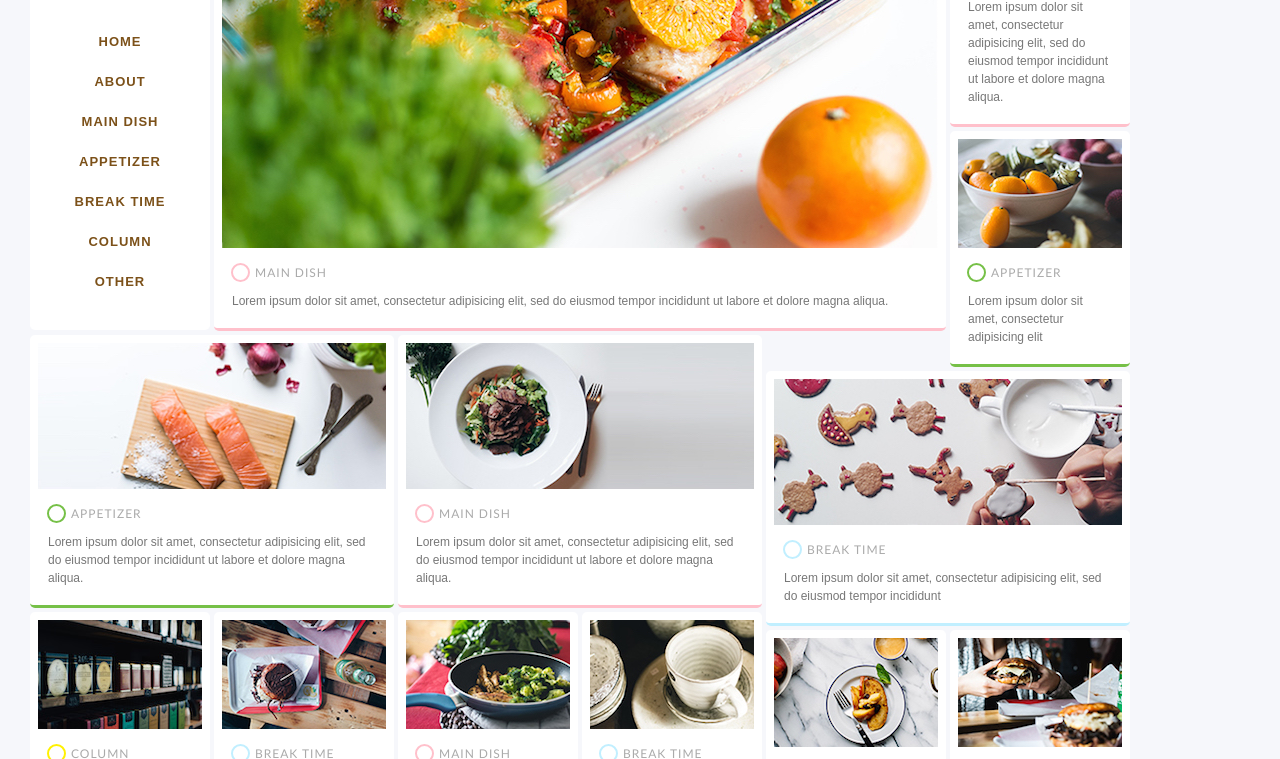
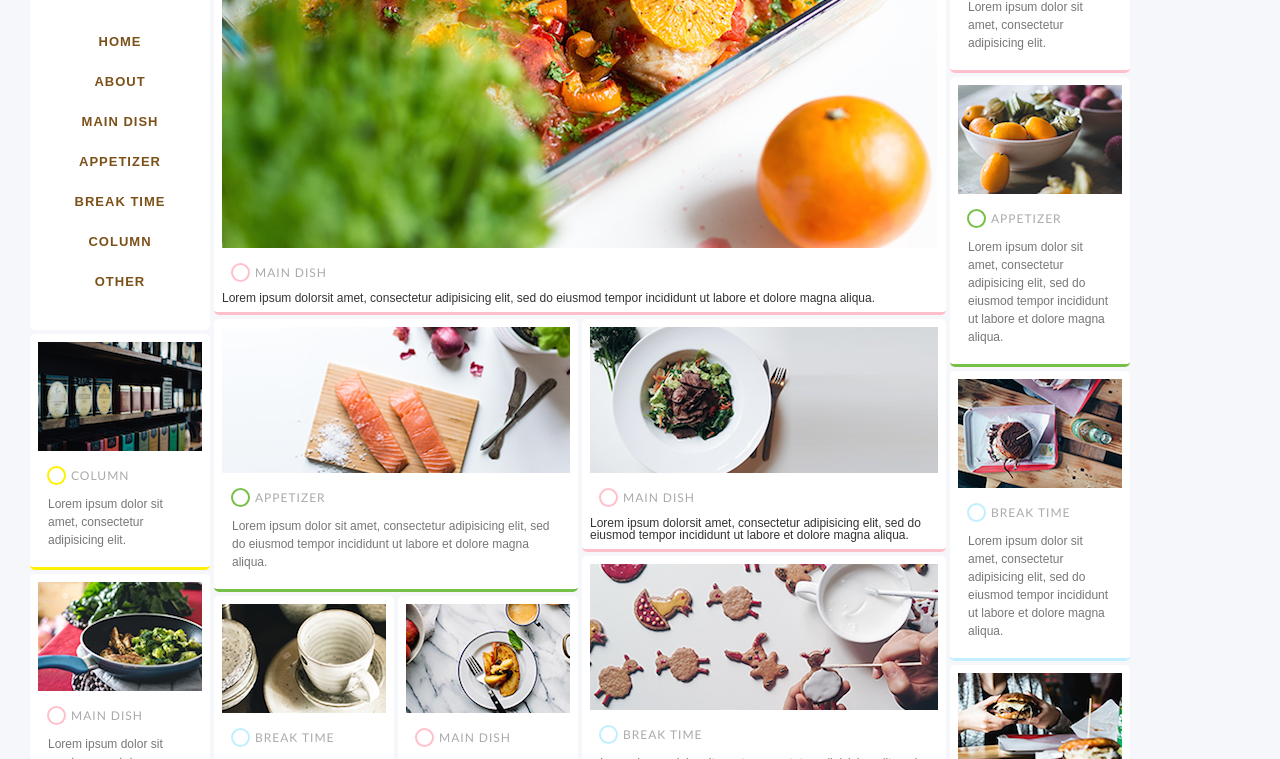
Before and after one commit to kento89/html-css, a plain HTML site: page grid-layout/index.html in a window 1280 px wide. Shown: the part 193-952 px from the top of the page. Drawn offline with nearby package versions, Linux system fonts and the light colour scheme.

Commit message:
2章完了

```diff
--- a/grid-layout/css/style.css
+++ b/grid-layout/css/style.css
@@ -1,31 +1,23 @@
 @charset "UTF-8";
 
-/* --------------------------------
- * base
- * -------------------------------- */
-html {
+html{
   font-size: 62.5%;
 }
-body {
+body{
   padding: 30px;
   background-color: #f6f7fb;
   color: #333;
   font-size: 1.2rem;
-  font-family: "Hiragino Kaku Gothic ProN",  Meiryo,  sans-serif;
+  font-family: "Hragino Kaku Gothic ProN", Meiryo, sans-serif;
 }
-*, *::before, *::after {
+*, *::before, *::after{
   box-sizing: border-box;
 }
-a:link, a:visited, a:hover, a:active {
+a:link, a:visited, a:hover, a:active{
   color: #7C5119;
   text-decoration: none;
 }
-
-
-/* --------------------------------
- * item
- * -------------------------------- */
-.item {
+.item{
   width: 180px;
   margin-bottom: 4px;
   padding: 8px;
@@ -33,18 +25,18 @@ a:link, a:visited, a:hover, a:active {
   border-radius: 5px;
   background-color: #fff;
 }
-.item .image {
+.item .image{
   display: block;
   width: 100%;
   height: 109px;
 }
-.item .category {
+.item .category{
   margin: 15px 9px 10px;
   color: #aaa;
   letter-spacing: 1px;
-  font-family: "Trebuchet MS", "Hiragino Kaku Gothic ProN",  Meiryo,  sans-serif;
+  font-family: "Trebuchet MS", "Hiragino Kaku Gothic ProN", Meiryo, sans-serif;
 }
-.item .category::before {
+.item .category::before{
   content: '';
   display: inline-block;
   width: 19px;
@@ -54,11 +46,11 @@ a:link, a:visited, a:hover, a:active {
   border-radius: 50%;
   vertical-align: -5px;
 }
-.item .description {
+.item .description{
   margin: 10px;
   line-height: 1.5;
 }
-.item > a {
+.item>a{
   display: block;
   margin: -8px -8px -11px;
   padding: 8px 8px 11px;
@@ -66,72 +58,63 @@ a:link, a:visited, a:hover, a:active {
   color: #777;
   transition: all 0.3s;
 }
-.item > a:hover {
-  box-shadow: 0 0 6px -1px rgba(0, 0, 0, 0.3);
+.item>a:hover{
+  box-shadow: 0 0 6px -1px rgba(0,0,0,0.3);
   opacity: 0.8;
 }
-.item-maindish,
-.item-maindish .category::before {
+.item-maindish, .item-maindish .category::before{
   border-color: #FFC0CB;
 }
-.item-appetizer,
-.item-appetizer .category::before {
+.item-appetizer, .item-appetizer .category::before{
   border-color: #76C047;
 }
-.item-column,
-.item-column .category::before {
+.item-column, .item-column .category::before{
   border-color: #FFF100;
 }
-.item-breaktime,
-.item-breaktime .category::before {
+.item-breaktime, .item-breaktime .category::before{
   border-color: #C1EFFF;
 }
-.item-m {
+.item-m{
   width: 364px;
 }
-.item-m .image {
+.item-m .image{
   height: 146px;
 }
-.item-l {
+.item-l{
   width: 732px;
 }
-.item-l .image {
+.item-l .image{
   height: 403px;
 }
-
-
-/* --------------------------------
- * header
- * -------------------------------- */
-.header {
+.header{
   padding: 25px 0;
   border-bottom: none;
   text-align: center;
 }
-.logo {
+.logo{
   width: 136px;
   height: 136px;
   transition: -webkit-transform 0.3s;
   transition: transform 0.3s;
 }
-.logo:hover {
+.logo:hover{
   -webkit-transform: rotate(360deg);
   transform: rotate(360deg);
 }
 .nav {
   margin: 35px auto 10px;
 }
-.nav-item {
+.nav-item{
   margin-top: 20px;
   text-align: center;
   letter-spacing: 1px;
   font-weight: bold;
   font-size: 1.3rem;
 }
-.nav-item a {
+.nav-item a{
   display: inline-block;
 }
-.nav-item a::after {
+.nav-item a::after{
   content: '';
   display: block;
   width: 0;
@@ -139,65 +122,6 @@ a:link, a:visited, a:hover, a:active {
   border-bottom: 1px solid #7C5119;
   transition: width 0.3s ease-in-out;
 }
-.nav-item a:hover::after {
+.nav-item a:hover::after{
   width: 100%;
 }
-
-
-/* --------------------------------
- * challenge
- * -------------------------------- */
-/*
-.item {
-  overflow: hidden;
-}
-.item > a::before {
-  content: '';
-  position: absolute;
-  top: 8px;
-  right: 8px;
-  left: 8px;
-  display: block;
-  height: 109px;
-  background: rgba(0, 0, 0, 0.5);
-  opacity: 0;
-  transition: opacity 0.3s linear;
-}
-.item-m > a::before {
-  height: 146px;
-}
-.item-l > a::before {
-  height: 403px;
-}
-.item > a:hover::before {
-  opacity: 1;
-}
-.item > a::after {
-  content: 'MORE';
-  position: absolute;
-  top: 43.5px;
-  left: 150%;
-  display: block;
-  width: 100px;
-  margin-left: -50px;
-  padding: 8px;
-  border: 3px solid #fff;
-  color: #fff;
-  text-align: center;
-  letter-spacing: 3px;
-  font-size: 1.6rem;
-  font-family: "Trebuchet MS", "Hiragino Kaku Gothic ProN",  Meiryo,  sans-serif;
-  opacity: 0;
-  transition: all 0.3s ease-in-out;
-}
-.item-m > a::after {
-  top: 62px;
-}
-.item-l > a::after {
-  top: 190.5px;
-}
-.item > a:hover::after {
-  left: 50%;
-  opacity: 1;
-}
-*/
--- a/grid-layout/index.html
+++ b/grid-layout/index.html
@@ -1,5 +1,5 @@
 <!DOCTYPE html>
-<html lang="ja">
+<html lang="en">
 <head>
   <meta charset="UTF-8">
   <title>グリッドレイアウト</title>
@@ -28,115 +28,146 @@
   <section class="item item-l item-maindish">
     <a href="#">
       <img class="image" src="images/image_L_1.jpg" alt="メインディッシュ">
-      <div class="category">MAIN DISH</div>
-      <p class="description">Lorem ipsum dolor sit amet, consectetur adipisicing elit, sed do eiusmod tempor incididunt ut labore et dolore magna aliqua.</p>
     </a>
+    <div class="category">MAIN DISH</div>
+    <p>
+      Lorem ipsum dolorsit amet, consectetur adipisicing elit, sed do eiusmod tempor incididunt ut labore et dolore magna aliqua.
+    </p>
   </section>
   <section class="item item-m item-appetizer">
     <a href="#">
       <img class="image" src="images/image_M_1.jpg" alt="前菜">
       <div class="category">APPETIZER</div>
-      <p class="description">Lorem ipsum dolor sit amet, consectetur adipisicing elit, sed do eiusmod tempor incididunt ut labore et dolore magna aliqua.</p>
+      <p class="description">
+        Lorem ipsum dolor sit amet, consectetur adipisicing elit, sed do eiusmod tempor incididunt ut labore et dolore magna aliqua.
+      </p>
     </a>
   </section>
   <section class="item item-m item-maindish">
     <a href="#">
       <img class="image" src="images/image_M_2.jpg" alt="メインディッシュ">
-      <div class="category">MAIN DISH</div>
-      <p class="description">Lorem ipsum dolor sit amet, consectetur adipisicing elit, sed do eiusmod tempor incididunt ut labore et dolore magna aliqua.</p>
     </a>
+    <div class="category">MAIN DISH</div>
+    <p>
+      Lorem ipsum dolorsit amet, consectetur adipisicing elit, sed do eiusmod tempor incididunt ut labore et dolore magna aliqua.
+    </p>
   </section>
   <section class="item item-maindish">
     <a href="#">
       <img class="image" src="images/image_S_1.jpg" alt="メインディッシュ">
       <div class="category">MAIN DISH</div>
-      <p class="description">Lorem ipsum dolor sit amet, consectetur adipisicing elit, sed do eiusmod tempor incididunt ut labore et dolore magna aliqua.</p>
+      <p class="description">
+        Lorem ipsum dolor sit amet, consectetur adipisicing elit.
+      </p>
     </a>
   </section>
   <section class="item item-appetizer">
     <a href="#">
       <img class="image" src="images/image_S_2.jpg" alt="前菜">
       <div class="category">APPETIZER</div>
-      <p class="description">Lorem ipsum dolor sit amet, consectetur adipisicing elit</p>
+      <p class="description">
+        Lorem ipsum dolor sit amet, consectetur adipisicing elit, sed do eiusmod tempor incididunt ut labore et dolore magna aliqua.
+      </p>
     </a>
   </section>
   <section class="item item-m item-breaktime">
     <a href="#">
       <img class="image" src="images/image_M_3.jpg" alt="おやつの時間">
       <div class="category">BREAK TIME</div>
-      <p class="description">Lorem ipsum dolor sit amet, consectetur adipisicing elit, sed do eiusmod tempor incididunt</p>
+      <p class="description">
+        Lorem ipsum dolor sit amet, consectetur adipisicing elit, sed do eiusmod tempor incididunt.
+      </p>
     </a>
   </section>
   <section class="item item-column">
     <a href="#">
       <img class="image" src="images/image_S_3.jpg" alt="コラム">
       <div class="category">COLUMN</div>
-      <p class="description">Lorem ipsum dolor sit amet, consectetur adipisicing elit, sed do eiusmod tempor incididunt ut labore et dolore magna aliqua.</p>
+      <p class="description">
+        Lorem ipsum dolor sit amet, consectetur adipisicing elit.
+      </p>
     </a>
   </section>
   <section class="item item-breaktime">
     <a href="#">
       <img class="image" src="images/image_S_4.jpg" alt="おやつの時間">
       <div class="category">BREAK TIME</div>
-      <p class="description">Lorem ipsum dolor sit amet, consectetur adipisicing elit</p>
+      <p class="description">
+        Lorem ipsum dolor sit amet, consectetur adipisicing elit, sed do eiusmod tempor incididunt ut labore et dolore magna aliqua.
+      </p>
     </a>
   </section>
   <section class="item item-maindish">
     <a href="#">
       <img class="image" src="images/image_S_5.jpg" alt="メインディッシュ">
       <div class="category">MAIN DISH</div>
-      <p class="description">Lorem ipsum dolor sit amet, consectetur adipisicing elit, sed do eiusmod tempor incididunt ut labore et dolore magna aliqua.</p>
+      <p class="description">
+        Lorem ipsum dolor sit amet, consectetur adipisicing elit, sed do eiusmod tempor incididunt ut labore et dolore magna aliqua.
+      </p>
     </a>
   </section>
   <section class="item item-breaktime">
     <a href="#">
       <img class="image" src="images/image_S_6.jpg" alt="おやつの時間">
       <div class="category">BREAK TIME</div>
-      <p class="description">Lorem ipsum dolor sit amet, consectetur adipisicing elit, sed do eiusmod tempor incididunt ut labore et dolore magna aliqua.</p>
+      <p class="description">
+        Lorem ipsum dolor sit amet, consectetur adipisicing elit, sed do eiusmod tempor incididunt ut labore et dolore magna aliqua.
+      </p>
     </a>
   </section>
   <section class="item item-maindish">
     <a href="#">
       <img class="image" src="images/image_S_7.jpg" alt="メインディッシュ">
       <div class="category">MAIN DISH</div>
-      <p class="description">Lorem ipsum dolor sit amet, consectetur adipisicing elit, sed do eiusmod tempor incididunt</p>
+      <p class="description">
+        Lorem ipsum dolor sit amet, consectetur adipisicing elit, sed do eiusmod tempor incididunt ut labore et dolore magna aliqua.
+      </p>
     </a>
   </section>
   <section class="item item-breaktime">
     <a href="#">
       <img class="image" src="images/image_S_8.jpg" alt="おやつの時間">
       <div class="category">BREAK TIME</div>
-      <p class="description">Lorem ipsum dolor sit amet, consectetur adipisicing elit, sed do eiusmod tempor incididunt ut labore</p>
+      <p class="description">
+        Lorem ipsum dolor sit amet, consectetur adipisicing elit, sed do eiusmod tempor incididunt ut labore et dolore magna aliqua.
+      </p>
     </a>
   </section>
   <section class="item item-m item-appetizer">
     <a href="#">
       <img class="image" src="images/image_M_4.jpg" alt="前菜">
       <div class="category">APPETIZER</div>
-      <p class="description">Lorem ipsum dolor sit amet, consectetur adipisicing elit, sed do eiusmod tempor incididunt</p>
+      <p class="description">
+        Lorem ipsum dolor sit amet, consectetur adipisicing elit, sed do eiusmod tempor incididunt.
+      </p>
     </a>
   </section>
   <section class="item item-column">
     <a href="#">
       <img class="image" src="images/image_S_9.jpg" alt="コラム">
       <div class="category">COLUMN</div>
-      <p class="description">Lorem ipsum dolor sit amet, consectetur adipisicing elit</p>
+      <p class="description">
+        Lorem ipsum dolor sit amet, consectetur adipisicing elit.
+      </p>
     </a>
   </section>
   <section class="item item-maindish">
     <a href="#">
       <img class="image" src="images/image_S_10.jpg" alt="メインディッシュ">
       <div class="category">MAIN DISH</div>
-      <p class="description">Lorem ipsum dolor sit amet, consectetur adipisicing elit</p>
+      <p class="description">
+        Lorem ipsum dolor sit amet, consectetur adipisicing elit.
+      </p>
     </a>
   </section>
   <script src="http://cdnjs.cloudflare.com/ajax/libs/masonry/3.3.0/masonry.pkgd.js"></script>
   <script>
-    new Masonry('body', {
-      itemSelector: '.item',
-      columnWidth: 180,
-      gutter: 4
-    });
+    window.onload = function(){
+      new Masonry('body',{itemSelector: '.item',
+                        columnwidth: 180,
+                        gutter: 4
+                        });
+    };
   </script>
 </body>
 </html>
```
Also changed, not shown: １章/css/reset.css (added), １章/css/style.css (renamed from css/style.css), １章/images/arrow.gif (renamed from images/arrow.gif), １章/images/article.jpg (renamed from images/article.jpg), １章/images/bg-footer.gif (renamed from images/bg-footer.gif), １章/images/bg-header.gif (renamed from images/bg-header.gif), １章/images/bg-slash.gif (renamed from images/bg-slash.gif), １章/images/hot-topic.jpg (renamed from images/hot-topic.jpg), １章/images/logo.png (renamed from images/logo.png), １章/images/ranking.jpg (renamed from images/ranking.jpg), １章/index.html (renamed from index.html), 4 other files.
